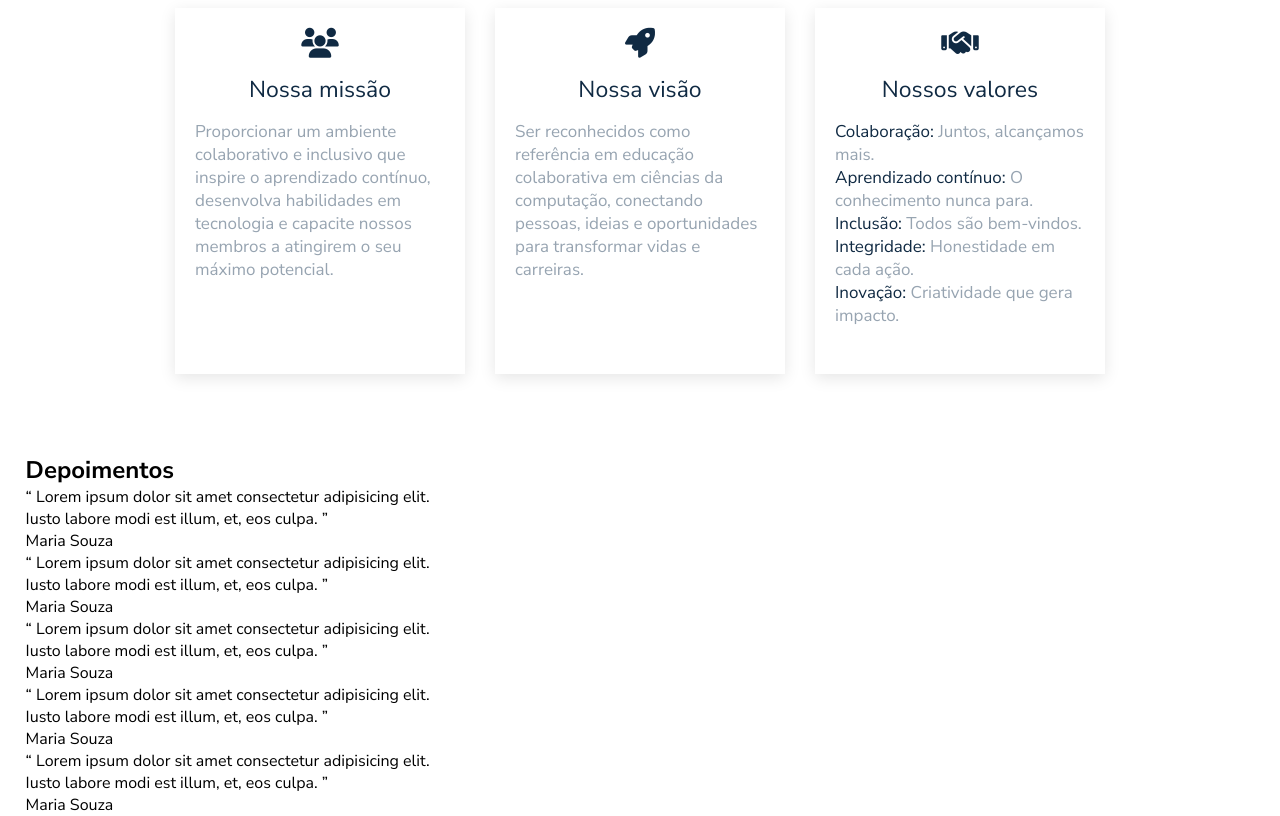
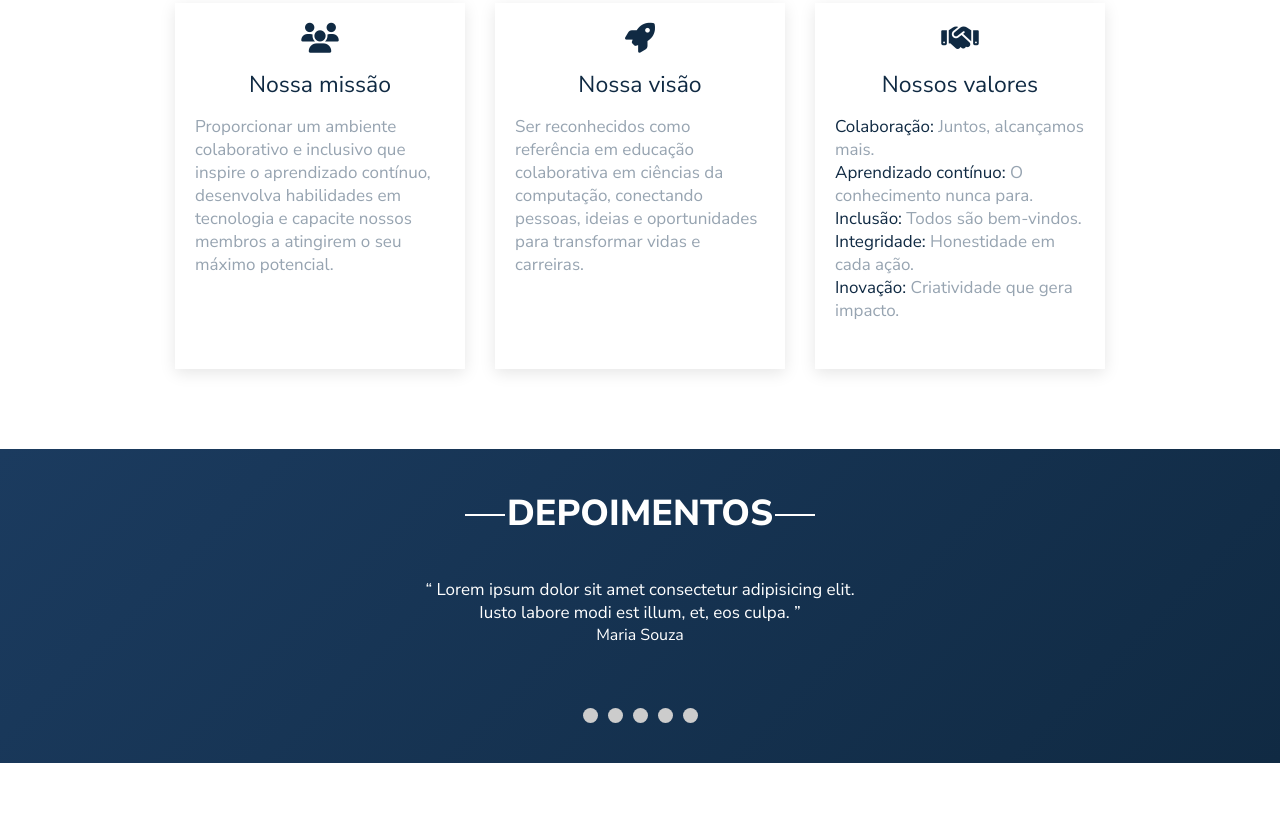
Before and after one commit to tainamartins20/zeronautas, a plain HTML site: page index.html in a window 1280 px wide. Shown: the part 1070-1886 px from the top of the page. After the commit the page ends 1833 px from the top, so only its background shows below. Drawn offline with nearby package versions, Linux system fonts and the light colour scheme; a script that the page names is missing.

Commit message:
Update style.css

```diff
--- a/style.css
+++ b/style.css
@@ -101,7 +101,7 @@ nav.menu-desktop .login-btn {
     font-size: 30.4px;
 }
 
-.chamada1 .linha {
+.linha {
     display: inline-block;
     position: relative;
     padding: 0 20px;
@@ -113,25 +113,25 @@ nav.menu-desktop .login-btn {
     top: 50%;
     width: 40px;
     height: 2px;
-    background-color: #BCCCDC;
+    background-color: white;
 }
 
 .linha::before {
-    left: -19px;
+    left: -22px;
 }
 
 .linha::after {
-    right: -19px;
+    right: -22px;
 }
 
 .chamada1 p {
     font-size: 20.8px;
     margin-bottom: 30px;
     color: #97a4b1;
+    font-weight: normal;
 }
 
 .btn-quem-somos {
-    display: inline-block;
     padding: 19px 27px;
     background-color: #1B3B5F;
     color: #fff;
@@ -155,7 +155,7 @@ nav.menu-desktop .login-btn {
 }
 
 .sessao1 h2 {
-    font-size: 40px;
+    font-size: 36px;
     font-weight: 800;
     margin-bottom: 20px;
     text-transform: uppercase;
@@ -189,6 +189,7 @@ right: -22px;
     margin-bottom: 40px;
     max-width: 800px;
     margin: 0 auto;
+    font-weight: normal;
 }
 
 .sessao1 .cards-container {
@@ -239,3 +240,66 @@ right: -22px;
     color: #102A43;
     font-weight: normal;
 }
+
+.sessao2 {
+    background: linear-gradient(135deg, #1B3B5F, #102A43);
+    color: white;
+    padding: 40px 20px;
+    text-align: center;
+}
+
+.sessao2 h2 {
+    font-size: 36px;
+    font-weight: 800;
+    margin-bottom: 20px;
+    text-transform: uppercase;
+}
+
+.depoimentos-container {
+    position: relative;
+    width: 100%;
+    height: 200px;
+    overflow: hidden;
+}
+
+.depoimentos {
+    display: flex;
+    transition: transform 0.5s ease-in-out;
+}
+
+.depoimento {
+    text-align: center;
+    padding: 20px;
+    min-width: 100%;
+    flex-shrink: 0;
+}
+
+.depoimento q {
+    font-size: 17px;
+    font-weight: normal;
+}
+
+.navigation-dots {
+    display: flex;
+    justify-content: center;
+    margin-top: -50px;
+    position: relative;
+    z-index: 2;
+
+}
+
+.dot {
+    display: inline-block;
+    width: 15px;
+    height: 15px;
+    margin: 0 5px;
+    background-color: #ccc;
+    border-radius: 50%;
+    cursor: pointer;
+    transition: background-color 0.2s;
+
+}
+
+.dot.active {
+    background-color: #2C5A77;
+}
```
